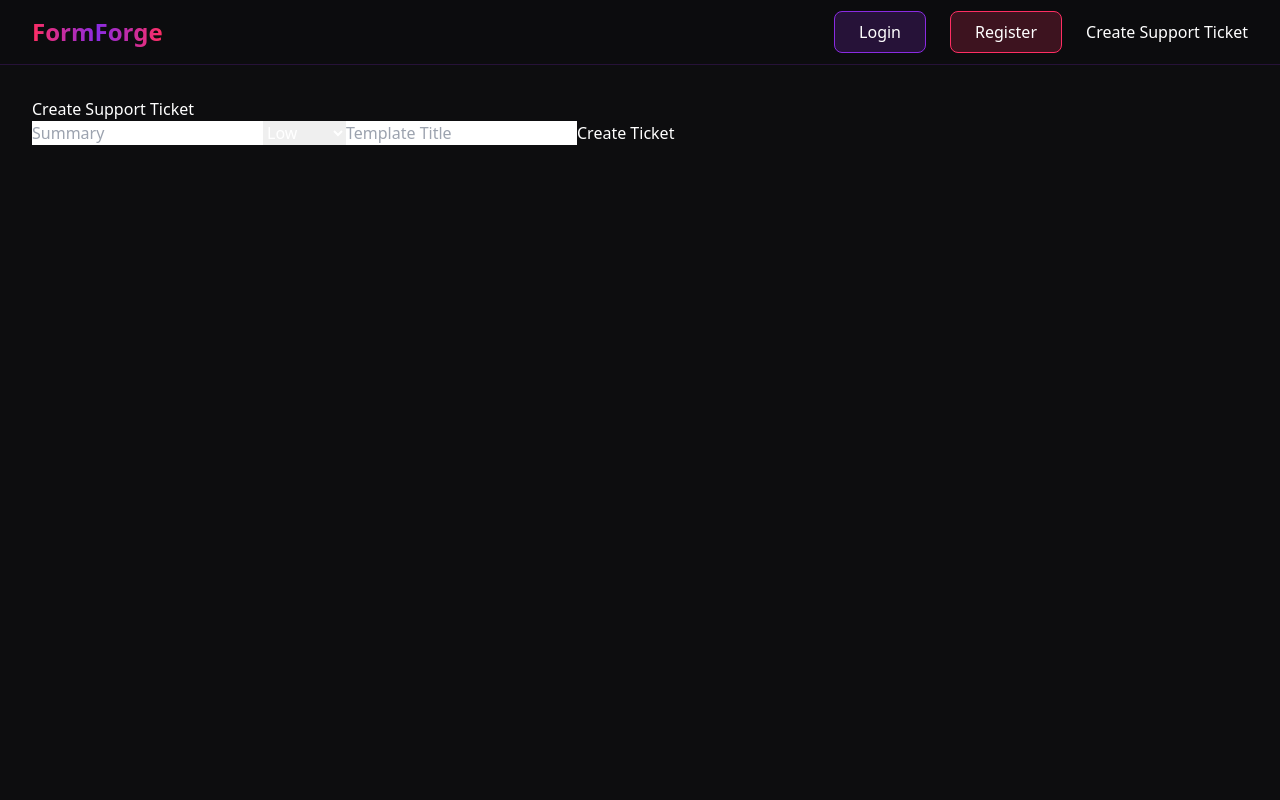
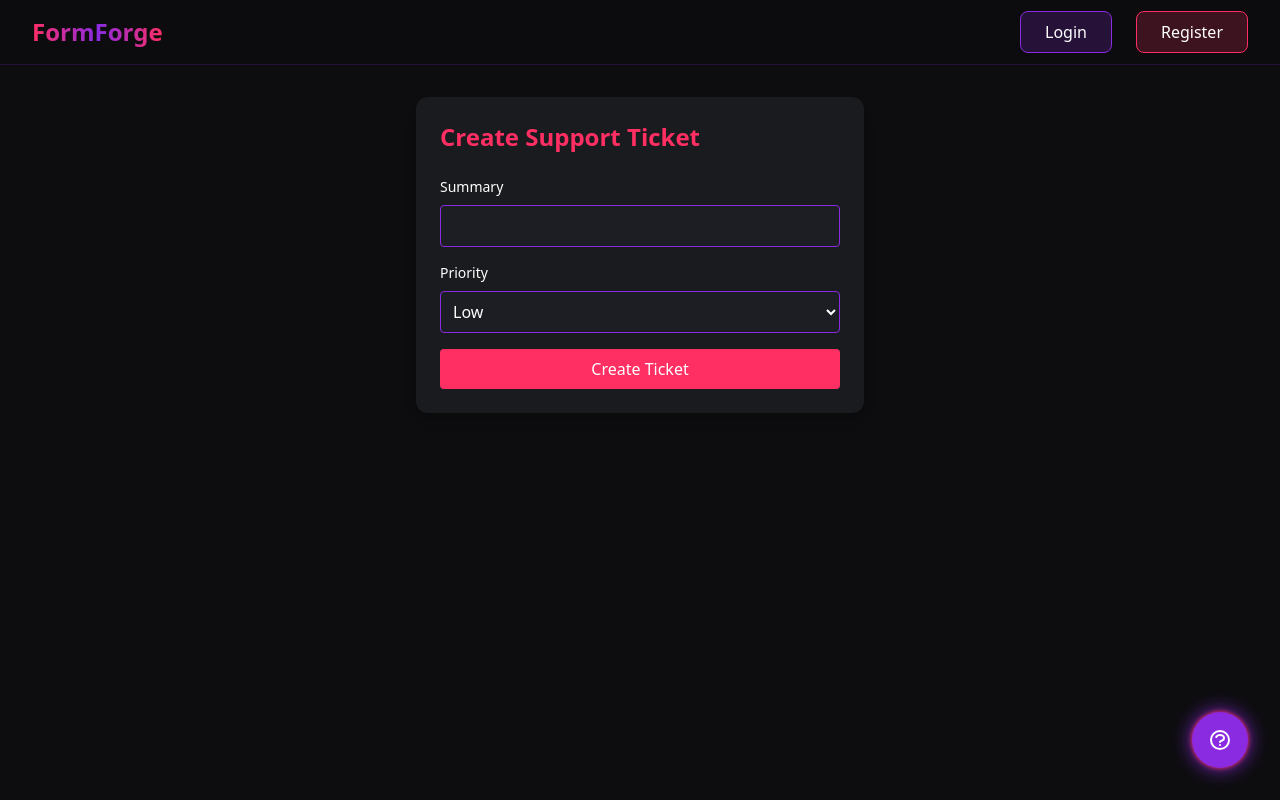
Before and after one commit to All1nol/FormForge, a React (Create React App) app in the folder frontend/: page /create-ticket in a window 1280 px wide. Built offline with nearby package versions, Linux system fonts and the light colour scheme.

Commit message:
ticket design

```diff
--- a/frontend/src/App.js
+++ b/frontend/src/App.js
@@ -14,6 +14,7 @@ import FormView from './pages/FormView';
 import { AuthProvider } from './contexts/AuthContext';
 import CreateTicket from './components/CreateTicket';
 import TicketDashboard from './components/TicketDashboard';
+import HelpButton from './components/HelpButton';
 
 const App = () => {
   return (
@@ -65,6 +66,7 @@ const App = () => {
               <Route path="/tickets" element={<TicketDashboard />} />
               <Route path="*" element={<Navigate to="/" replace />} />
             </Routes>
+            <HelpButton />
           </main>
         </div>
       </Router>
--- a/frontend/src/components/CreateTicket.js
+++ b/frontend/src/components/CreateTicket.js
@@ -1,52 +1,73 @@
 import React, { useState } from 'react';
-import api from '../services/api'; // Adjust the path as necessary
+import { useNavigate } from 'react-router-dom';
+import api from '../services/api';
 
 const CreateTicket = () => {
+  const navigate = useNavigate();
   const [summary, setSummary] = useState('');
   const [priority, setPriority] = useState('Low');
   const [templateTitle, setTemplateTitle] = useState('');
   const [message, setMessage] = useState('');
+  const [loading, setLoading] = useState(false);
 
   const handleSubmit = async (e) => {
     e.preventDefault();
+    setLoading(true);
     try {
       const response = await api.createTicket({
         summary,
         priority,
-        templateTitle
+        templateTitle,
       });
       setMessage(`Ticket created: ${response.data.key}`);
+      setTimeout(() => {
+        navigate('/tickets');
+      }, 2000);
     } catch (error) {
-      setMessage(`Error creating ticket: ${error.response?.data?.message || error.message}`);
-      console.error('Ticket creation error:', error);
+      setMessage(`Error: ${error.response?.data?.message || error.message}`);
+    } finally {
+      setLoading(false);
     }
   };
 
   return (
+    <div className="max-w-md mx-auto bg-cyber-gray p-6 rounded-xl shadow-lg">
+      <h2 className="text-2xl font-bold mb-6 text-cyber-pink">Create Support Ticket</h2>
+      <form onSubmit={handleSubmit} className="space-y-4">
         <div>
-      <h2>Create Support Ticket</h2>
-      <form onSubmit={handleSubmit}>
+          <label className="block text-sm mb-2">Summary</label>
           <input
             type="text"
-          placeholder="Summary"
             value={summary}
             onChange={(e) => setSummary(e.target.value)}
+            className="w-full p-2 rounded bg-cyber-blue/20 border border-cyber-purple"
             required
           />
-        <select value={priority} onChange={(e) => setPriority(e.target.value)}>
+        </div>
+        <div>
+          <label className="block text-sm mb-2">Priority</label>
+          <select
+            value={priority}
+            onChange={(e) => setPriority(e.target.value)}
+            className="w-full p-2 rounded bg-cyber-blue/20 border border-cyber-purple"
+          >
             <option value="Low">Low</option>
             <option value="Medium">Medium</option>
             <option value="High">High</option>
           </select>
-        <input
-          type="text"
-          placeholder="Template Title"
-          value={templateTitle}
-          onChange={(e) => setTemplateTitle(e.target.value)}
-        />
-        <button type="submit">Create Ticket</button>
+        </div>
+        <button
+          type="submit"
+          className="w-full bg-cyber-pink py-2 rounded hover:bg-opacity-80 transition-all"
+        >
+          {loading ? 'Creating...' : 'Create Ticket'}
+        </button>
       </form>
-      {message && <p>{message}</p>}
+      {message && (
+        <div className="mt-4 p-4 rounded bg-cyber-blue/20">
+          {message}
+        </div>
+      )}
     </div>
   );
 };
--- /dev/null
+++ b/frontend/src/components/HelpButton.js
@@ -0,0 +1,32 @@
+import React from 'react';
+import { useNavigate } from 'react-router-dom';
+
+const HelpButton = () => {
+  const navigate = useNavigate();
+
+  return (
+    <button
+      onClick={() => navigate('/create-ticket')}
+      className="fixed bottom-8 right-8 bg-cyber-purple hover:bg-cyber-pink
+                 rounded-full p-4 shadow-neon transition-all duration-300
+                 hover:scale-110 z-50"
+      aria-label="Get Help"
+    >
+      <svg
+        className="w-6 h-6 text-white"
+        fill="none"
+        stroke="currentColor"
+        viewBox="0 0 24 24"
+      >
+        <path
+          strokeLinecap="round"
+          strokeLinejoin="round"
+          strokeWidth={2}
+          d="M8.228 9c.549-1.165 2.03-2 3.772-2 2.21 0 4 1.343 4 3 0 1.4-1.278 2.575-3.006 2.907-.542.104-.994.54-.994 1.093m0 3h.01M21 12a9 9 0 11-18 0 9 9 0 0118 0z"
+        />
+      </svg>
+    </button>
+  );
+};
+
+export default HelpButton;
--- a/frontend/src/components/Navbar.js
+++ b/frontend/src/components/Navbar.js
@@ -88,7 +88,6 @@ const Navbar = () => {
                 </Link>
               </>
             )}
-            <Link to="/create-ticket">Create Support Ticket</Link>
           </div>
         </div>
       </div>
--- a/frontend/src/components/TicketDashboard.js
+++ b/frontend/src/components/TicketDashboard.js
@@ -3,30 +3,59 @@ import api from '../services/api';
 
 const TicketDashboard = () => {
   const [tickets, setTickets] = useState([]);
+  const [page, setPage] = useState(1);
+  const [loading, setLoading] = useState(false);
 
   useEffect(() => {
     const fetchTickets = async () => {
+      setLoading(true);
       try {
-        const response = await api.get('/tickets');
+        const response = await api.get(`/tickets?page=${page}`);
         setTickets(response.data);
       } catch (error) {
         console.error('Error fetching tickets:', error);
+      } finally {
+        setLoading(false);
       }
     };
 
     fetchTickets();
-  }, []);
+  }, [page]);
 
   return (
-    <div>
-      <h2>Your Tickets</h2>
-      <ul>
-        {tickets.map(ticket => (
-          <li key={ticket._id}>
-            <a href={ticket.link} target="_blank" rel="noopener noreferrer">{ticket.summary}</a> - {ticket.status}
-          </li>
-        ))}
-      </ul>
+    <div className="bg-cyber-gray rounded-xl p-6 shadow-lg">
+      <h2 className="text-2xl font-bold mb-6 text-cyber-pink">Your Tickets</h2>
+      <div className="overflow-x-auto">
+        <table className="w-full">
+          <thead className="border-b border-cyber-purple">
+            <tr>
+              <th className="text-left py-4 px-6">Summary</th>
+              <th className="text-left py-4 px-6">Priority</th>
+              <th className="text-left py-4 px-6">Status</th>
+              <th className="text-left py-4 px-6">Link</th>
+            </tr>
+          </thead>
+          <tbody>
+            {tickets.map(ticket => (
+              <tr key={ticket._id} className="border-b border-cyber-gray/30">
+                <td className="py-4 px-6">{ticket.summary}</td>
+                <td className="py-4 px-6">{ticket.priority}</td>
+                <td className="py-4 px-6">{ticket.status}</td>
+                <td className="py-4 px-6">
+                  <a
+                    href={ticket.link}
+                    target="_blank"
+                    rel="noopener noreferrer"
+                    className="text-cyber-pink hover:text-cyber-purple"
+                  >
+                    View
+                  </a>
+                </td>
+              </tr>
+            ))}
+          </tbody>
+        </table>
+      </div>
     </div>
   );
 };
```
Lines whose indentation alone changed are shown as unchanged.
